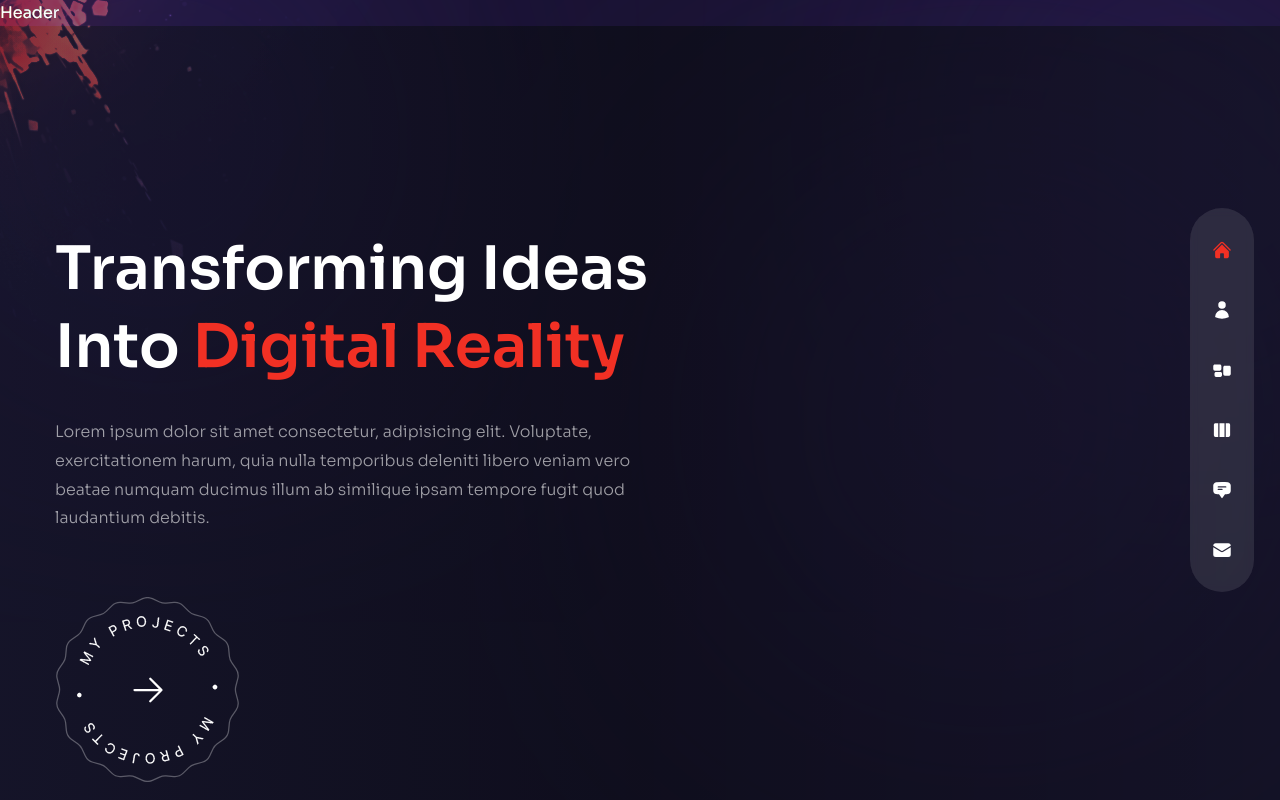
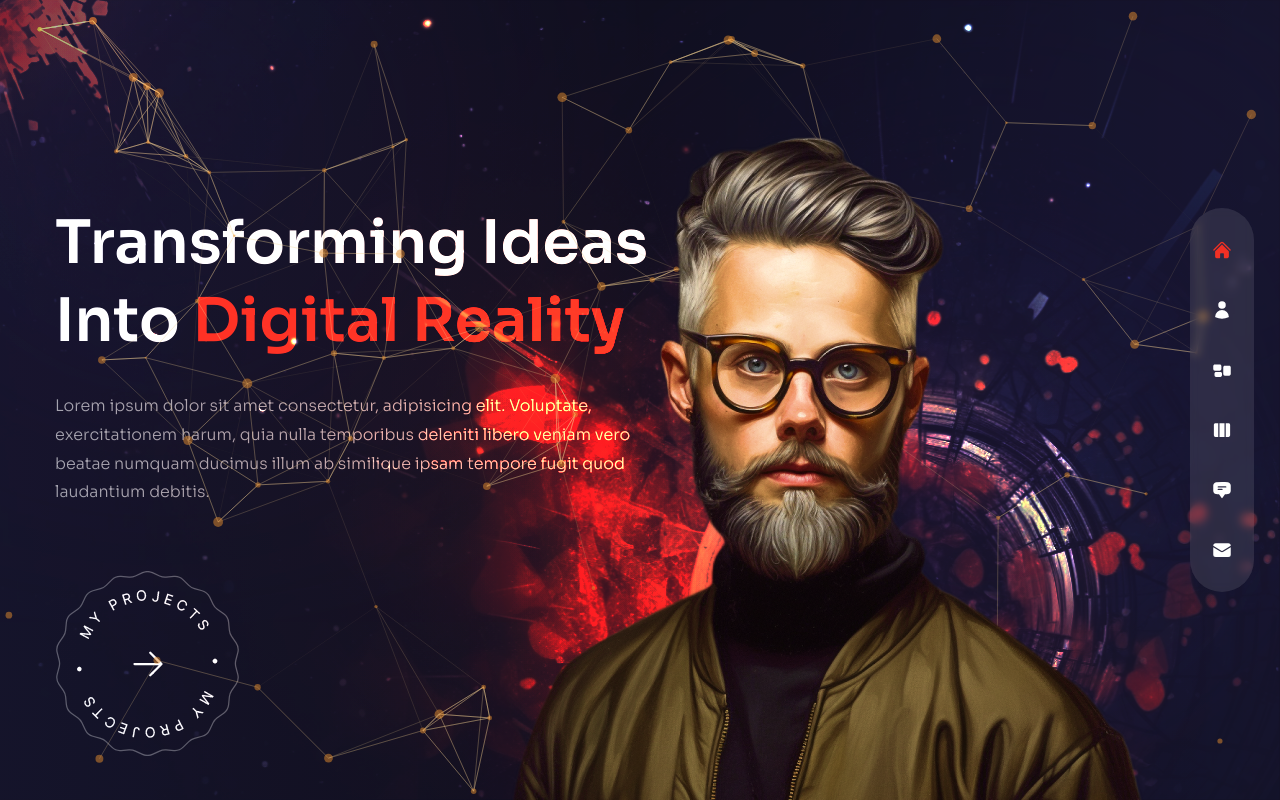
Before and after one commit to sanidhyy/modern-portfolio, a Next.js app: page / in a window 1280 px wide. Built offline with nearby package versions, Linux system fonts and the light colour scheme.

Commit message:
particle effect added

```diff
--- a/components/Avatar.jsx
+++ b/components/Avatar.jsx
@@ -1,5 +1,17 @@
+import Image from "next/image";
+
 const Avatar = () => {
-  return <div>Avatar</div>;
+  return (
+    <div className="hidden xl:flex xl:max-w-none pointer-events-none select-none">
+      <Image
+        src="/avatar.png"
+        alt="avatar"
+        width={737}
+        height={678}
+        className="translate-z-0 w-full h-full"
+      />
+    </div>
+  );
 };
 
 export default Avatar;
--- a/components/Header.jsx
+++ b/components/Header.jsx
@@ -1,5 +1,5 @@
 const Header = () => {
-  return <header>Header</header>;
+  return <header className="absolute z-30 w-full"></header>;
 };
 
 export default Header;
--- a/components/Nav.jsx
+++ b/components/Nav.jsx
@@ -13,19 +13,19 @@ import {
 
 // nav data
 export const navData = [
-  { name: "home", path: "/", icon: <HiHome /> },
-  { name: "about", path: "/about", icon: <HiUser /> },
-  { name: "services", path: "/services", icon: <HiRectangleGroup /> },
-  { name: "work", path: "/work", icon: <HiViewColumns /> },
+  { name: "home", path: "/", Icon: HiHome },
+  { name: "about", path: "/about", Icon: HiUser },
+  { name: "services", path: "/services", Icon: HiRectangleGroup },
+  { name: "work", path: "/work", Icon: HiViewColumns },
   {
     name: "testimonials",
     path: "/testimonials",
-    icon: <HiChatBubbleBottomCenterText />,
+    Icon: HiChatBubbleBottomCenterText,
   },
   {
     name: "contact",
     path: "/contact",
-    icon: <HiEnvelope />,
+    Icon: HiEnvelope,
   },
 ];
 
@@ -63,7 +63,9 @@ const Nav = () => {
               </div>
 
               {/* icon */}
-              <div>{link.icon}</div>
+              <div>
+                <link.Icon aria-hidden />
+              </div>
             </Link>
           );
         })}
--- a/components/ParticlesContainer.jsx
+++ b/components/ParticlesContainer.jsx
@@ -1,5 +1,99 @@
+import { useCallback } from "react";
+import { Particles } from "react-tsparticles";
+import { loadFull } from "tsparticles";
+
 const ParticlesContainer = () => {
-  return <div>Particles Container</div>;
+  // init
+  const particlesInit = useCallback(async (engine) => {
+    await loadFull(engine);
+  }, []);
+
+  const particlesLoaded = useCallback(async () => {}, []);
+
+  return (
+    <Particles
+      className="w-full h-full absolute translate-z-0"
+      id="tsparticles"
+      init={particlesInit}
+      loaded={particlesLoaded}
+      options={{
+        fullScreen: { enable: false },
+        background: {
+          color: {
+            value: "",
+          },
+        },
+        fpsLimit: 120,
+        interactivity: {
+          events: {
+            onClick: {
+              enable: false,
+              mode: "push",
+            },
+            onHover: {
+              enable: true,
+              mode: "repulse",
+            },
+            resize: true,
+          },
+          modes: {
+            push: {
+              quantity: 90,
+            },
+            repulse: {
+              distance: 200,
+              duration: 0.4,
+            },
+          },
+        },
+        particles: {
+          color: {
+            value: "#e68e2e",
+          },
+          links: {
+            color: "#f5d393",
+            distance: 150,
+            enable: true,
+            opacity: 0.5,
+            width: 1,
+          },
+          collisions: {
+            enable: true,
+          },
+          move: {
+            direction: "none",
+            enable: true,
+            outMode: {
+              default: "bounce",
+            },
+            random: false,
+            speed: 1,
+            straight: false,
+          },
+          number: {
+            density: {
+              enable: true,
+              area: 800,
+            },
+            value: 80,
+          },
+          opacity: {
+            value: 0.5,
+          },
+          shape: {
+            type: "circle",
+          },
+          size: {
+            value: {
+              min: 1,
+              max: 5,
+            },
+          },
+        },
+        detectRetina: true,
+      }}
+    />
+  );
 };
 
 export default ParticlesContainer;
--- a/components/ProjectsBtn.jsx
+++ b/components/ProjectsBtn.jsx
@@ -15,9 +15,12 @@ const ProjectsBtn = () => {
           alt="rounded text"
           width={141}
           height={148}
-          className="animate-spin-slow w-full h-full max-w-[141px] max-h-[148px]"
+          className="animate-spin-slow w-full h-full max-w-[141px] max-h-[148px] pointer-events-none select-none"
         />
-        <HiArrowRight className="absolute text-4xl group-hover:translate-x-2 transition-all duration-300" />
+        <HiArrowRight
+          className="absolute text-4xl group-hover:translate-x-2 transition-all duration-300"
+          aria-hidden
+        />
       </Link>
     </div>
   );
--- a/components/TopLeftImg.jsx
+++ b/components/TopLeftImg.jsx
@@ -2,7 +2,7 @@ import Image from "next/image";
 
 const TopLeftImg = () => {
   return (
-    <div className="absolute left-0 top-0 mix-blend-color-dodge z-10 w-[200px] xl:w-[400px] opacity-50 pointer-events-none">
+    <div className="absolute left-0 top-0 mix-blend-color-dodge z-10 w-[200px] xl:w-[400px] opacity-50 pointer-events-none select-none">
       <Image
         src="/top-left-img.png"
         alt="left cover bg"
--- a/pages/index.jsx
+++ b/pages/index.jsx
@@ -55,7 +55,29 @@ const Home = () => {
         </div>
       </div>
       {/* image */}
-      <div className="">image</div>
+      <div className="w-[1280px] h-full absolute right-0 bottom-0">
+        {/* bg img */}
+        <div
+          role="img"
+          className="bg-none xl:bg-explosion xl:bg-cover xl:bg-right xl:bg-no-repeat w-full h-full absolute mix-blend-color-dodge translate-z-0"
+          aria-hidden
+        />
+
+        {/* particles */}
+        <ParticlesContainer />
+
+        {/* avatar */}
+        <motion.div
+          variants={fadeIn("up", 0.5)}
+          initial="hidden"
+          animate="show"
+          exit="hidden"
+          transition={{ duration: 1, ease: "easeInOut" }}
+          className="w-full h-full max-w-[737px] max-h-[678px] absolute -bottom-32 lg:bottom-0 lg:right-[8%]"
+        >
+          <Avatar />
+        </motion.div>
+      </div>
     </div>
   );
 };
```
